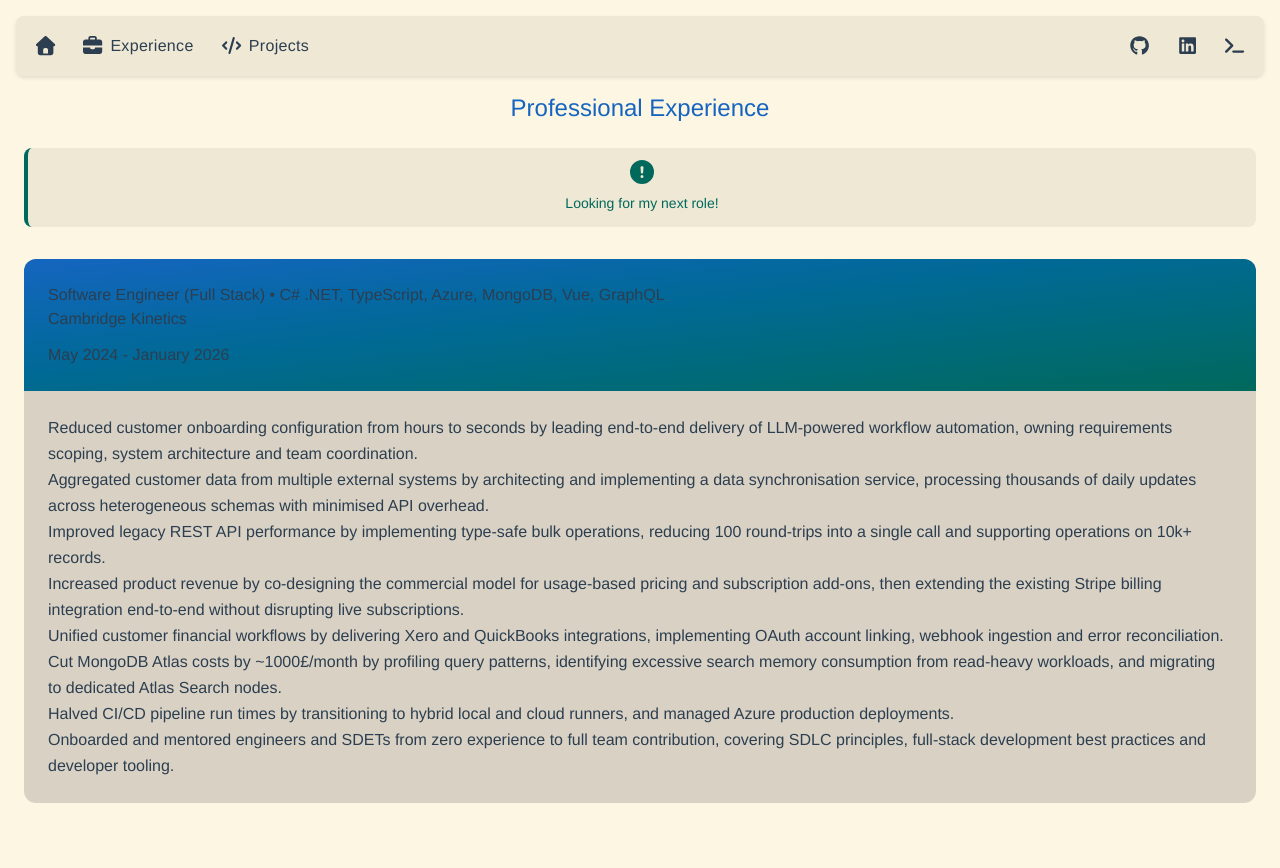
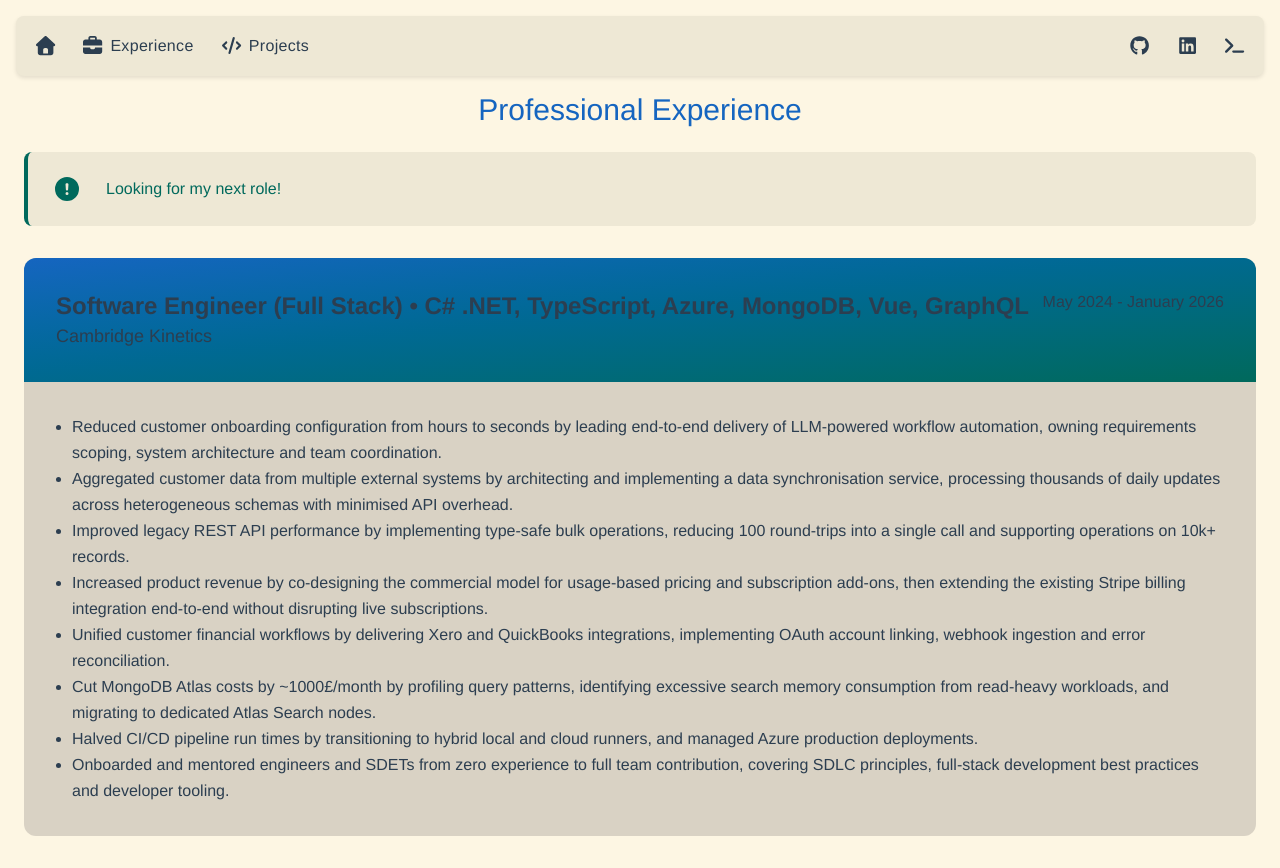
Before and after one commit to yaq1n0/yaqinhasan.com, a Vue app: page /experience in a window 1280 px wide. Before the commit the page ends 835 px from the top, so only its background shows below. Built offline with nearby package versions, Linux system fonts and the light colour scheme.

Commit message:
fix: various misc. visual fixes to align with previous UI

```diff
--- a/src/components/ExperienceCard.vue
+++ b/src/components/ExperienceCard.vue
@@ -1,15 +1,15 @@
 <template>
   <div class="bg-bg-tertiary rounded-xl overflow-hidden">
-    <div class="card-header bg-gradient-to-br from-accent to-accent-light p-8 flex justify-between items-start flex-wrap gap-3 md:p-6 sm:flex-col sm:items-start sm:p-3">
+    <div class="card-header bg-gradient-to-br from-accent to-accent-light p-8 flex justify-between items-start flex-wrap gap-3 max-md:p-6 max-sm:flex-col max-sm:items-start max-sm:p-3">
       <div>
-        <h2>{{ experience.position }}</h2>
-        <h3>{{ experience.name }}</h3>
+        <h2 class="text-2xl font-bold">{{ experience.position }}</h2>
+        <h3 class="text-lg font-medium">{{ experience.name }}</h3>
       </div>
       <span>{{ experience.startDate }} - {{ experience.endDate }}</span>
     </div>
 
-    <div class="p-8 md:p-6 sm:p-3">
-      <ul class="highlights leading-relaxed">
+    <div class="p-8 max-md:p-6 max-sm:p-3">
+      <ul class="list-disc pl-4 highlights leading-relaxed">
         <li v-for="(bullet, index) in experience.highlights" :key="index">
           <span>{{ bullet }}</span>
         </li>
--- a/src/components/ProjectCard.vue
+++ b/src/components/ProjectCard.vue
@@ -81,6 +81,7 @@ const statusClass = computed(() => {
 
 .project-title-row h3 {
   font-size: 1.25rem;
+  font-weight: 600;
   color: var(--color-accent);
   margin: 0;
   flex: 1;
--- a/src/components/RenderCV.vue
+++ b/src/components/RenderCV.vue
@@ -138,7 +138,6 @@ const buildCoursesLine = (courses: string[]) => {
   font-size: 11pt;
   line-height: 1.4;
   color: var(--color-text-primary);
-  background: var(--color-bg-primary);
 }
 
 .cv-container.print-mode {
--- a/src/pages/ExperiencePage.vue
+++ b/src/pages/ExperiencePage.vue
@@ -1,11 +1,11 @@
 <template>
   <section class="text-center mb-6">
-    <h1 class="text-3xl md:text-2xl sm:text-xl text-accent m-0">Professional Experience</h1>
+    <h1 class="text-xl sm:text-2xl md:text-3xl text-accent m-0">Professional Experience</h1>
   </section>
 
   <div class="flex flex-col px-6 mb-8 gap-8">
-    <div class="bg-bg-secondary rounded-lg p-6 sm:p-3 border-l-4 border-accent-light">
-      <p class="text-base text-accent-light flex items-center gap-6 leading-relaxed sm:text-sm sm:flex-col sm:text-center sm:gap-2">
+    <div class="bg-bg-secondary rounded-lg p-6 max-sm:p-3 border-l-4 border-accent-light">
+      <p class="text-base text-accent-light flex items-center gap-6 leading-relaxed max-sm:text-sm max-sm:flex-col max-sm:text-center max-sm:gap-2">
         <font-awesome-icon :icon="['fas', 'circle-exclamation']" class="text-accent-light text-2xl shrink-0" />
         Looking for my next role!
       </p>
--- a/src/pages/HomePage.vue
+++ b/src/pages/HomePage.vue
@@ -3,7 +3,7 @@
     <!-- Hero Section -->
     <section class="hero">
       <div class="flex flex-col gap-[clamp(1.5rem,3vw,2.5rem)]">
-        <div class="flex items-center gap-8 sm:gap-3 sm:mb-3">
+        <div class="flex items-center gap-8 max-sm:gap-3 max-sm:mb-3">
           <div class="flex-1">
             <h1 class="m-0 flex flex-col gap-[clamp(0.25rem,1vw,0.5rem)]">
               <span class="text-[clamp(1.75rem,5vw,3rem)] font-extrabold text-text-primary leading-tight tracking-tight">Software Engineer</span>
@@ -11,21 +11,21 @@
             </h1>
           </div>
           <div class="shrink-0">
-            <img src="/logo-no-background.svg" alt="Yaqin Hasan" class="hero-logo w-[clamp(60px,10vw,100px)] sm:w-[clamp(50px,12vw,70px)] h-auto block" />
+            <img src="/logo-no-background.svg" alt="Yaqin Hasan" class="hero-logo w-[clamp(60px,10vw,100px)] max-sm:w-[clamp(50px,12vw,70px)] h-auto block" />
           </div>
         </div>
 
-        <ul class="list-disc pl-4 my-[clamp(1rem,2vw,1.5rem)] flex flex-col gap-[clamp(0.875rem,2vw,1.25rem)] text-[clamp(0.9375rem,1.5vw,1.125rem)] leading-relaxed sm:gap-[clamp(0.75rem,1.5vw,1rem)]">
+        <ul class="list-disc pl-4 my-[clamp(1rem,2vw,1.5rem)] flex flex-col gap-[clamp(0.875rem,2vw,1.25rem)] text-[clamp(0.9375rem,1.5vw,1.125rem)] leading-relaxed max-sm:gap-[clamp(0.75rem,1.5vw,1rem)]">
           <li>Ship things that solve real-world problems</li>
           <li>Scope → Design → Build → Deploy → Support</li>
-          <li class="sm:hidden">Pull Requests on weekdays and Personal Records on weekends</li>
+          <li class="max-sm:hidden">Pull Requests on weekdays and Personal Records on weekends</li>
         </ul>
 
-        <p class="mt-[clamp(1rem,2vw,1.5rem)] sm:mt-3 text-[clamp(0.8125rem,1.25vw,0.9375rem)] text-text-secondary italic leading-relaxed">Based in Cambridge, UK • Skilled Worker Sponsorship Required</p>
+        <p class="mt-[clamp(1rem,2vw,1.5rem)] max-sm:mt-3 text-[clamp(0.8125rem,1.25vw,0.9375rem)] text-text-secondary italic leading-relaxed">Based in Cambridge, UK • Skilled Worker Sponsorship Required</p>
       </div>
     </section>
 
-    <hr class="border-none border-t border-border mx-6" />
+    <hr class="border-t border-border mx-6" />
 
     <!-- CV Section -->
     <section class="mx-auto px-8 max-w-[1200px]">
```
